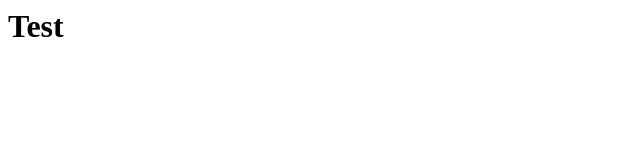
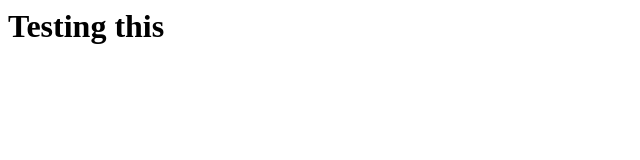
Before and after one commit to balbini/weird_js, a plain HTML site: page views/index.html in a window 1280 px wide. Shown: the whole page, without its empty margins (0-640 px from the left). Drawn offline with Linux system fonts and the light colour scheme.

Commit message:
more testing

```diff
--- a/views/index.html
+++ b/views/index.html
@@ -1 +1 @@
-<h1>Test</h1>
+<h1>Testing this</h1>
```
